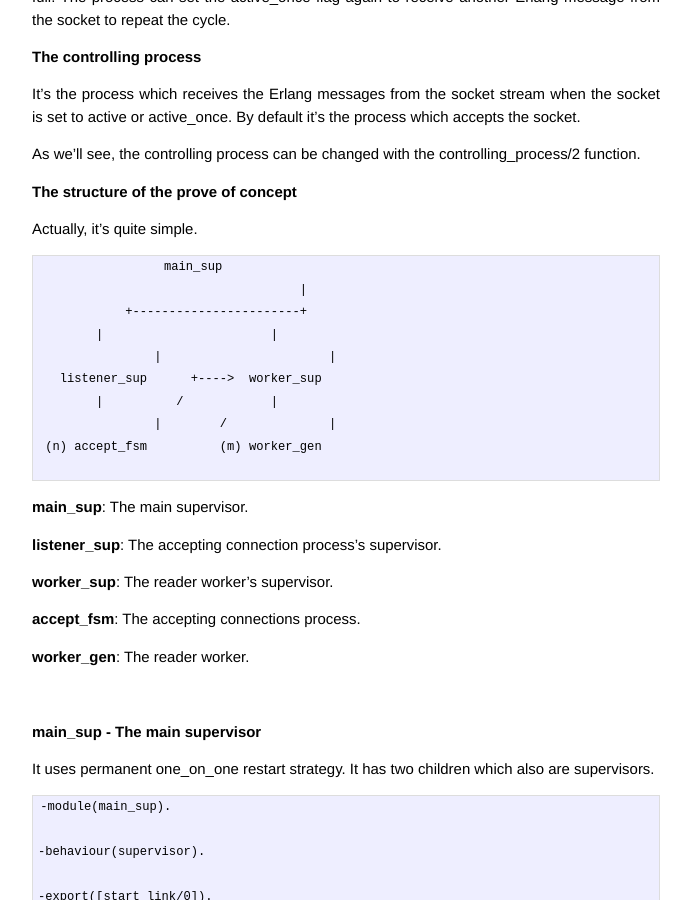
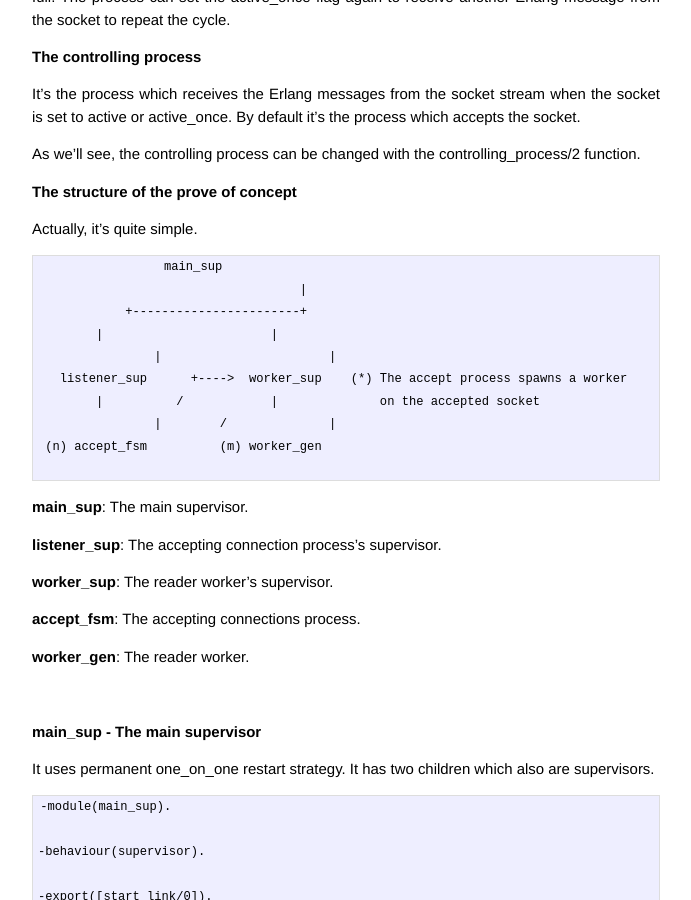
Before and after one commit to jmilet/jmilet.github.io, a Jekyll site: the page built from _posts/2015-02-14-active_once.markdown, in a window 1280 px wide and 900 px high, scrolled down 776 px. Shown: the whole window, without its empty margins (294-985 px from the left). Built offline with Jekyll 4.4.1, drawn with Linux system fonts in a browser that asks for light colours; Markdown is read by kramdown in place of the engine named in the settings.

Commit message:
Explanation added

```diff
--- a/_posts/2015-02-14-active_once.markdown
+++ b/_posts/2015-02-14-active_once.markdown
@@ -60,8 +60,8 @@ Actually, it's quite simple.
 	    +-----------------------+
         |                       |
 		|                       |
-   listener_sup      +---->  worker_sup
-        |          /            |
+   listener_sup      +---->  worker_sup    (*) The accept process spawns a worker
+        |          /            |              on the accepted socket
 		|        /              |
  (n) accept_fsm          (m) worker_gen
 
```
